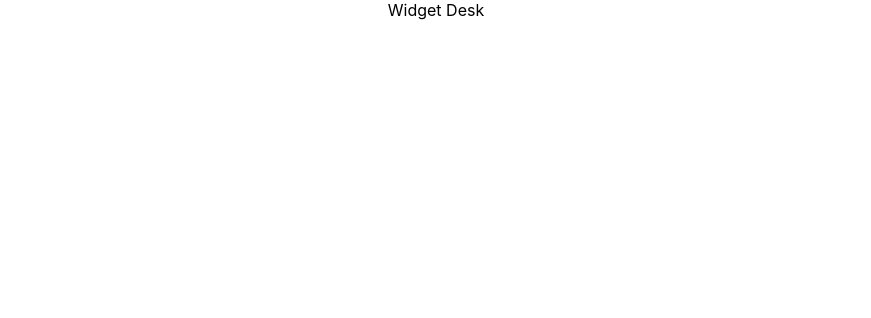
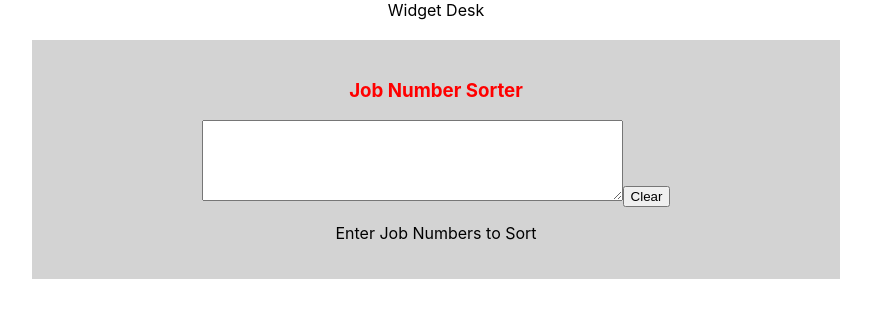
Before and after one commit to razorhollow/widget-desk, a React (Create React App) app: page / in a window 1280 px wide. Shown: the top 318 px of the page, without its empty margins (204-1075 px from the left). Built offline with nearby package versions, Linux system fonts and the light colour scheme.

Commit message:
add job sorter component

```diff
--- a/src/App.css
+++ b/src/App.css
@@ -1,5 +1,9 @@
 .App {
   text-align: center;
+  display: flex;
+  flex-direction: column;
+  align-items: center;
+  justify-content: center;
 }
 
 .App-logo {
--- a/src/App.js
+++ b/src/App.js
@@ -1,9 +1,13 @@
 import './App.css';
+import JobSorter from './components/JobSorter/JobSorter';
+
+
 
 function App() {
   return (
     <div className="App">
       Widget Desk
+      <JobSorter />
     </div>
   );
 }
--- /dev/null
+++ b/src/components/JobSorter/JobSorter.jsx
@@ -0,0 +1,31 @@
+import styles from './JobSorter.module.css'
+import { useState, useEffect } from 'react'
+
+const JobSorter = () => {
+    const [jobNumbers, setJobNumbers] = useState("")
+    const handleChange = evt => {
+        setJobNumbers(evt.target.value)
+    }
+    const handleClear = (evt) => {
+        evt.preventDefault()
+        setJobNumbers("")
+        console.log('cleared the input')
+    }
+
+    useEffect(() => {
+        console.log(jobNumbers)
+    })
+
+  return (
+    <div className={styles.container}>
+      <h3>Job Number Sorter</h3>
+      <form>
+        <textarea rows="5" cols="50" name="input" onChange={handleChange} value={jobNumbers}/>
+        <button onClick={handleClear}>Clear</button>
+      </form>
+      {!jobNumbers ? <p>Enter Job Numbers to Sort</p> : <p>{jobNumbers}</p>}
+    </div>
+  )
+}
+
+export default JobSorter
--- /dev/null
+++ b/src/components/JobSorter/JobSorter.module.css
@@ -0,0 +1,14 @@
+h3 {
+    color: red;
+}
+
+.container {
+    display: flex;
+    flex-direction: column;
+    justify-content: center;
+    align-items: center;
+    background-color: lightgray;
+    width: 60vw;
+    padding: 20px;
+    margin-top: 20px;
+}
```
